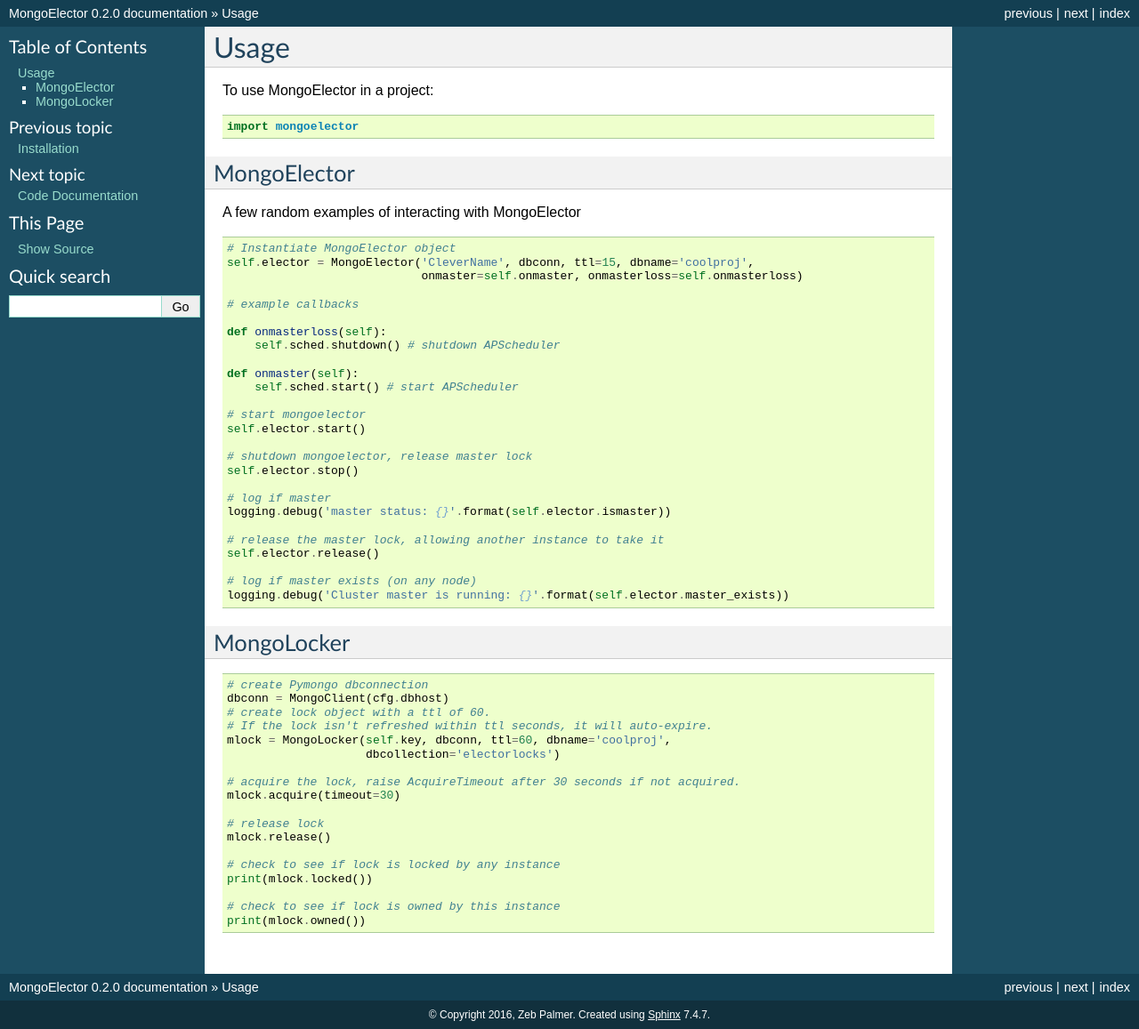
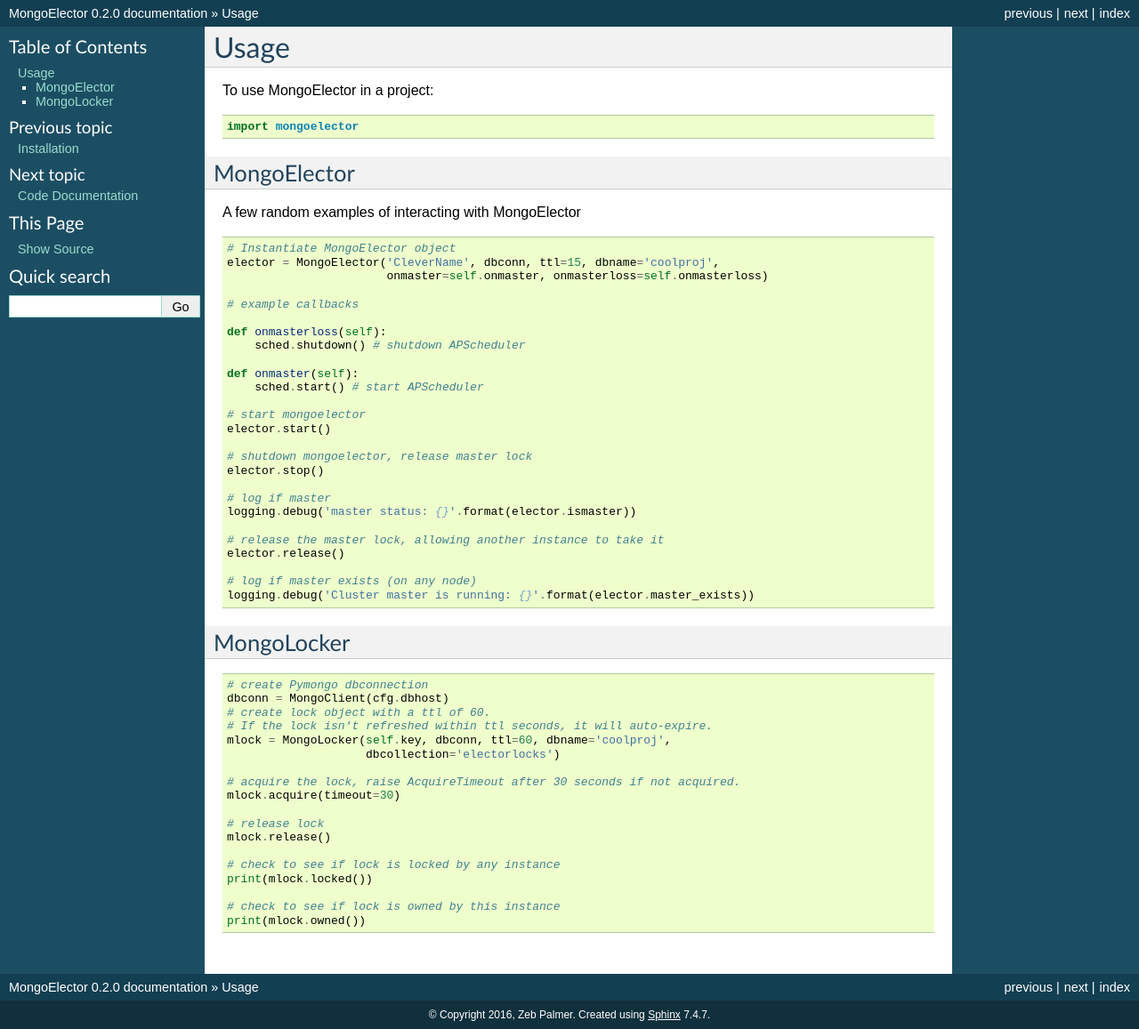
Before and after one commit to zebpalmer/MongoElector, a Sphinx documentation site: the page built from docs/usage.rst, in a window 1280 px wide. Shown: the whole page at 89% size. Built offline with Sphinx 7.4.7, drawn with Linux system fonts in a browser that asks for light colours.

Commit message:
losing one's self

```diff
--- a/docs/usage.rst
+++ b/docs/usage.rst
@@ -15,31 +15,31 @@
 .. code-block:: python
 
    # Instantiate MongoElector object
-   self.elector = MongoElector('CleverName', dbconn, ttl=15, dbname='coolproj',
-                               onmaster=self.onmaster, onmasterloss=self.onmasterloss)
+   elector = MongoElector('CleverName', dbconn, ttl=15, dbname='coolproj',
+                          onmaster=self.onmaster, onmasterloss=self.onmasterloss)
 
    # example callbacks
 
    def onmasterloss(self):
-       self.sched.shutdown() # shutdown APScheduler
+       sched.shutdown() # shutdown APScheduler
 
    def onmaster(self):
-       self.sched.start() # start APScheduler
+       sched.start() # start APScheduler
 
    # start mongoelector
-   self.elector.start()
+   elector.start()
 
    # shutdown mongoelector, release master lock
-   self.elector.stop()
+   elector.stop()
 
    # log if master
-   logging.debug('master status: {}'.format(self.elector.ismaster))
+   logging.debug('master status: {}'.format(elector.ismaster))
 
    # release the master lock, allowing another instance to take it
-   self.elector.release()
+   elector.release()
 
    # log if master exists (on any node)
-   logging.debug('Cluster master is running: {}'.format(self.elector.master_exists))
+   logging.debug('Cluster master is running: {}'.format(elector.master_exists))
 
 
 MongoLocker
```
